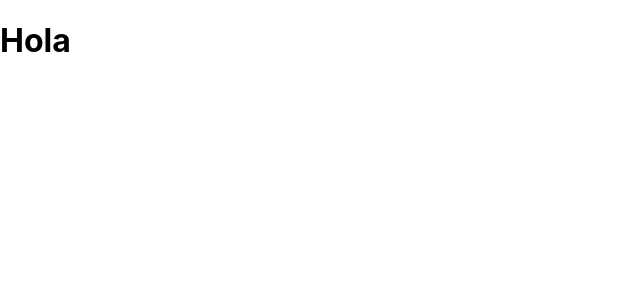
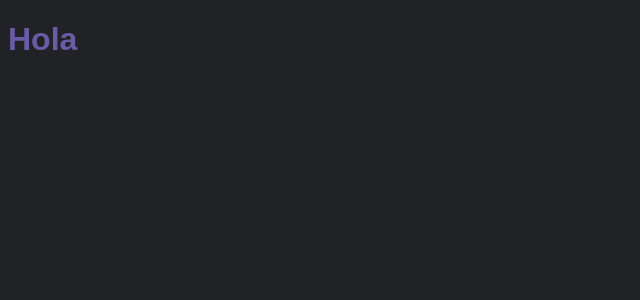
Before and after one commit to gabrielaRazo/portfolio, a React (Create React App) app: page / in a window 1280 px wide. Shown: the top 300 px of the page, without its empty margins (0-640 px from the left). Built offline with nearby package versions, Linux system fonts and the light colour scheme.

Commit message:
style: Add home style
Modify index.css adding a new background color and font

```diff
--- a/src/stylesheet/index.css
+++ b/src/stylesheet/index.css
@@ -1,13 +1,9 @@
 body {
-  margin: 0;
-  font-family: -apple-system, BlinkMacSystemFont, 'Segoe UI', 'Roboto', 'Oxygen',
-    'Ubuntu', 'Cantarell', 'Fira Sans', 'Droid Sans', 'Helvetica Neue',
-    sans-serif;
-  -webkit-font-smoothing: antialiased;
-  -moz-osx-font-smoothing: grayscale;
+  background-color: #212226;
+  /*  font-family: 'Playfair Display', serif; */
+  font-family: 'Quicksand', sans-serif;
 }
 
-code {
-  font-family: source-code-pro, Menlo, Monaco, Consolas, 'Courier New',
-    monospace;
+h1 {
+  color: #6b5ba6;
 }
```
